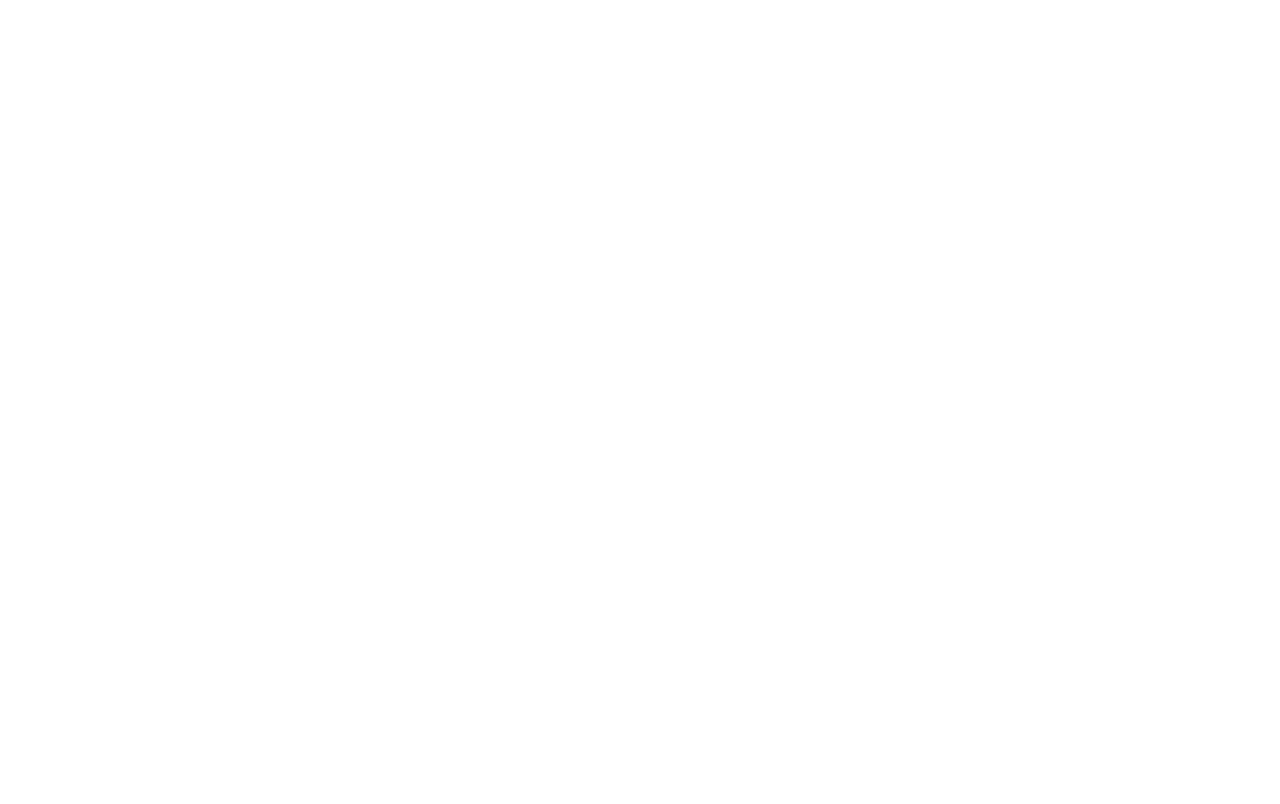
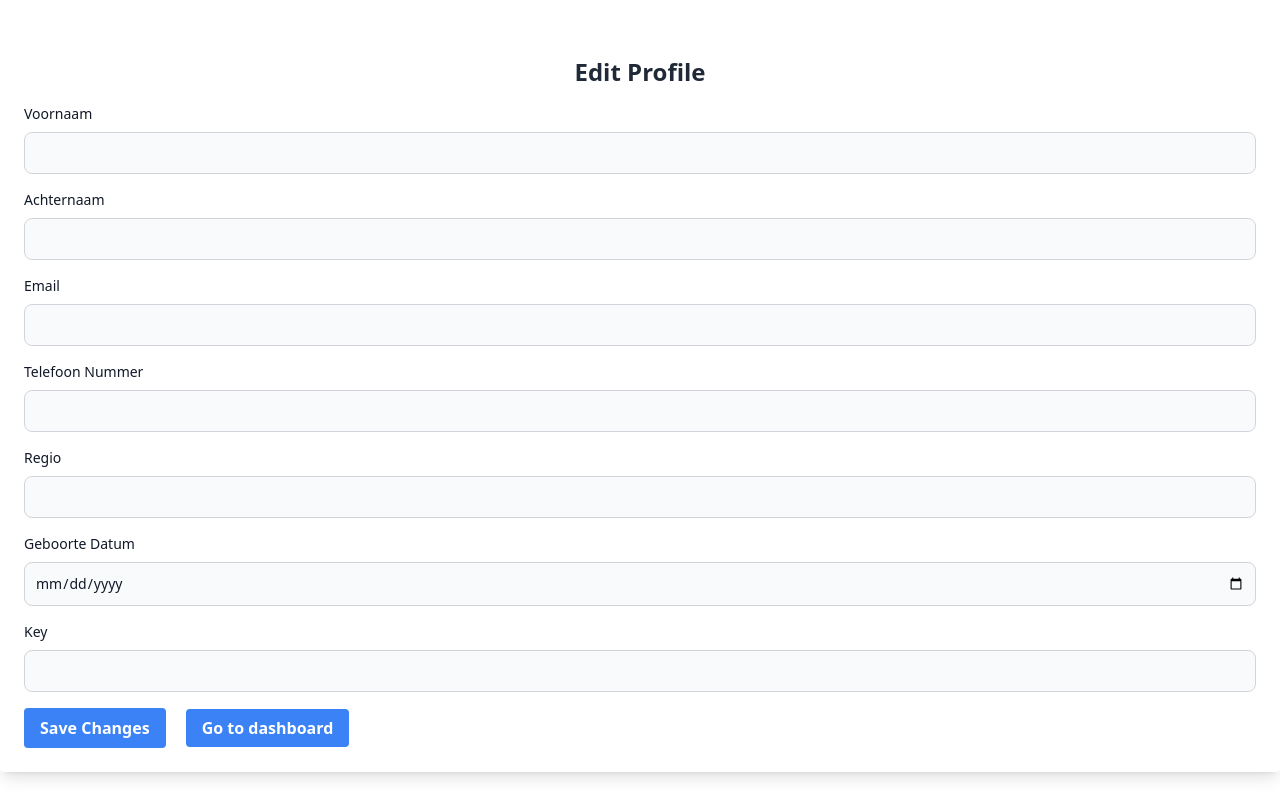
Before and after one commit to Jolanoff/envirocode, a React (Create React App) app: page /edit-profile in a window 1280 px wide. Before the commit this address had no page. Built offline with nearby package versions, Linux system fonts and the light colour scheme; no server answers; sample sign-in values are in the browser's storage.

Commit message:
edit profile

```diff
--- a/src/App.js
+++ b/src/App.js
@@ -1,4 +1,5 @@
 import Dashboard from "./components/Dashboard";
+import EditProfile from "./components/EditProfile";
 import LoginScreen from "./components/LoginScreen";
 import Register from "./components/Register";
 
@@ -16,6 +17,18 @@
           element={
             sessionStorage.getItem('userId') ? (
               <Dashboard />
+
+            ) : (
+              <Navigate replace to="/login" />
+            )
+          }
+        />
+        <Route
+          path="/edit-profile"
+          element={
+            sessionStorage.getItem('userId') ? (
+              <EditProfile />
+
             ) : (
               <Navigate replace to="/login" />
             )
--- a/src/components/Dashboard.js
+++ b/src/components/Dashboard.js
@@ -1,5 +1,5 @@
 import React, { useState, useEffect } from 'react';
-import { useNavigate } from 'react-router-dom';
+import { useNavigate, Link } from 'react-router-dom';
 import axios from 'axios';
 import Pagination from 'react-js-pagination';
 import { FaArrowLeft, FaArrowRight, FaAngleDoubleRight, FaAngleDoubleLeft } from 'react-icons/fa';
@@ -189,9 +189,9 @@
               <strong>activation key:</strong> {userData.act_key}
             </div>
           </div>
-          <button className="bg-blue-500 hover:bg-blue-700 text-white font-bold py-2 px-4 rounded ">
+          <Link to="/edit-profile"className="bg-blue-500 hover:bg-blue-700 text-white font-bold py-2 px-4 rounded ">
             Edit Profile
-          </button>
+          </Link>
         </div>
 
         <div className="mt-8">
--- /dev/null
+++ b/src/components/EditProfile.js
@@ -0,0 +1,150 @@
+import React, { useState, useEffect } from 'react';
+import axios from 'axios';
+import { Link } from 'react-router-dom';
+
+const EditProfile = () => {
+    const [profileData, setProfileData] = useState({
+        voornaam: '',
+        achternaam: '',
+        email: '',
+        TelefoonNummer: '',
+        regio: '',
+        geboorteDatum: '',
+        act_key: '',
+
+    });
+
+    useEffect(() => {
+
+        const userId = sessionStorage.getItem('userId');
+        if (userId) {
+            axios.get(`http://localhost:3001/user/${userId}`)
+                .then(response => {
+                    if (response.data.success) {
+                        setProfileData(response.data.user);
+                    }
+                })
+                .catch(error => {
+                    console.error('Error fetching user data:', error);
+                });
+        }
+    }, []);
+
+    const handleChange = (e) => {
+        setProfileData({ ...profileData, [e.target.name]: e.target.value });
+    };
+
+    const handleSubmit = (e) => {
+        e.preventDefault();
+        const userId = sessionStorage.getItem('userId');
+
+        axios.put(`http://localhost:3001/edit-profile/${userId}`, profileData)
+          .then(response => {
+            if (response.data.success) {
+              alert('Profile updated successfully');
+
+            } else {
+              alert('Failed to update profile');
+            }
+          })
+          .catch(error => {
+            console.error('Error updating profile:', error);
+            alert('Failed to update profile');
+          });
+      };
+
+    return (
+        <div className="max-w rounded overflow-hidden shadow-lg bg-white my-8 mx-auto p-6">
+            <h2 className="text-2xl mb-4 font-bold text-center text-gray-800">Edit Profile</h2>
+            <form onSubmit={handleSubmit}>
+
+                <div className="mb-4">
+                    <label htmlFor="voornaam" className="block mb-2 text-sm font-medium text-gray-900">Voornaam</label>
+                    <input
+                        type="text"
+                        id="voornaam"
+                        name="voornaam"
+                        value={profileData.voornaam}
+                        onChange={handleChange}
+                        className="bg-gray-50 border border-gray-300 text-gray-900 text-sm rounded-lg focus:ring-blue-500 focus:border-blue-500 block w-full p-2.5"
+                    />
+                </div>
+                <div className="mb-4">
+                    <label htmlFor="voornaam" className="block mb-2 text-sm font-medium text-gray-900">Achternaam</label>
+                    <input
+                        type="text"
+                        id="achternaam"
+                        name="achternaam"
+                        value={profileData.achternaam}
+                        onChange={handleChange}
+                        className="bg-gray-50 border border-gray-300 text-gray-900 text-sm rounded-lg focus:ring-blue-500 focus:border-blue-500 block w-full p-2.5"
+                    />
+                </div>
+                <div className="mb-4">
+                    <label htmlFor="voornaam" className="block mb-2 text-sm font-medium text-gray-900">Email</label>
+                    <input
+                        type="text"
+                        id="email"
+                        name="email"
+                        value={profileData.email}
+                        onChange={handleChange}
+                        className="bg-gray-50 border border-gray-300 text-gray-900 text-sm rounded-lg focus:ring-blue-500 focus:border-blue-500 block w-full p-2.5"
+                    />
+                </div>
+                <div className="mb-4">
+                    <label htmlFor="voornaam" className="block mb-2 text-sm font-medium text-gray-900">Telefoon Nummer</label>
+                    <input
+                        type="text"
+                        id="TelefoonNummer"
+                        name="TelefoonNummer"
+                        value={profileData.TelefoonNummer}
+                        onChange={handleChange}
+                        className="bg-gray-50 border border-gray-300 text-gray-900 text-sm rounded-lg focus:ring-blue-500 focus:border-blue-500 block w-full p-2.5"
+                    />
+                </div>
+                <div className="mb-4">
+                    <label htmlFor="voornaam" className="block mb-2 text-sm font-medium text-gray-900">Regio</label>
+                    <input
+                        type="text"
+                        id="regio"
+                        name="regio"
+                        value={profileData.regio}
+                        onChange={handleChange}
+                        className="bg-gray-50 border border-gray-300 text-gray-900 text-sm rounded-lg focus:ring-blue-500 focus:border-blue-500 block w-full p-2.5"
+                    />
+                </div>
+                <div className="mb-4">
+                    <label htmlFor="voornaam" className="block mb-2 text-sm font-medium text-gray-900">Geboorte Datum</label>
+                    <input
+                        type="date"
+                        id="geboorteDatum"
+                        name="geboorteDatum"
+                        value={profileData.geboorteDatum}
+                        onChange={handleChange}
+                        className="bg-gray-50 border border-gray-300 text-gray-900 text-sm rounded-lg focus:ring-blue-500 focus:border-blue-500 block w-full p-2.5"
+                    />
+                </div>
+                <div className="mb-4">
+                    <label htmlFor="voornaam" className="block mb-2 text-sm font-medium text-gray-900">Key</label>
+                    <input
+                        type="text"
+                        id="act_key"
+                        name="act_key"
+                        value={profileData.act_key}
+                        onChange={handleChange}
+                        className="bg-gray-50 border border-gray-300 text-gray-900 text-sm rounded-lg focus:ring-blue-500 focus:border-blue-500 block w-full p-2.5"
+                    />
+                </div>
+
+                <button type="submit" className="bg-blue-500 hover:bg-blue-700 text-white font-bold py-2 px-4 rounded">
+                    Save Changes
+                </button>
+                <Link to="/" type="submit" className=" mx-5 bg-blue-500 hover:bg-blue-700 text-white font-bold py-2 px-4 rounded">
+                    Go to dashboard
+                </Link>
+            </form>
+        </div>
+    );
+};
+
+export default EditProfile;
```
Also changed, not shown: 1 other file (tests, documents, lock files or other folders).
